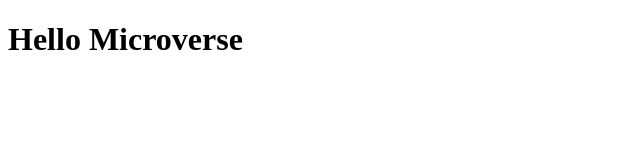
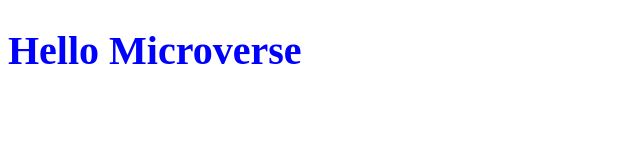
Before and after one commit to Alidragos/Hello-Microverse, a website: page index.html in a window 1280 px wide. Shown: the whole page, without its empty margins (0-640 px from the left). Drawn offline with Linux system fonts and the light colour scheme.

Commit message:
add text color

```diff
--- a/index.html
+++ b/index.html
@@ -5,9 +5,9 @@
     <meta http-equiv="X-UA-Compatible" content="IE=edge">
     <meta name="viewport" content="width=device-width, initial-scale=1.0">
     <title>Document</title>
-    <link rel="stylesheet" href="/home/dragos/Microverse/Hello-Microverse/.github">
+    <link rel="stylesheet" href="styles.css">
 </head>
 <body>
-    <h1>Hello Microverse</h1>
+    <h1 class="header">Hello Microverse</h1>
 </body>
 </html>
--- a/styles.css
+++ b/styles.css
@@ -1,3 +1,4 @@
-h1 {
+.header {
   font-size: 40px;
+  color: blue;
 }
```
Also changed, not shown: 1 other file.
